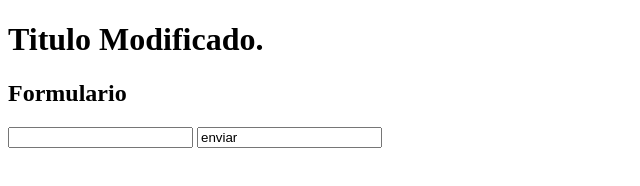
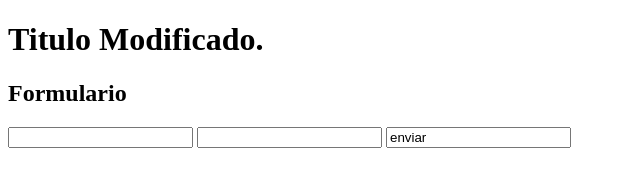
Before and after one commit to geovanygs5/hgit, a plain HTML site: page index.html in a window 1280 px wide. Shown: the whole page, without its empty margins (0-640 px from the left). Drawn offline with Linux system fonts and the light colour scheme.

Commit message:
lastname again

```diff
--- a/index.html
+++ b/index.html
@@ -10,6 +10,7 @@
     <h2>Formulario</h2>
     <form action="#" method="GET">
         <input type="text" name="firstname" id="firstname">
+        <input type="text" name="lastname" id="lasstname">
         <input type="bottom" value="enviar">
     </form>
 </body>
```
